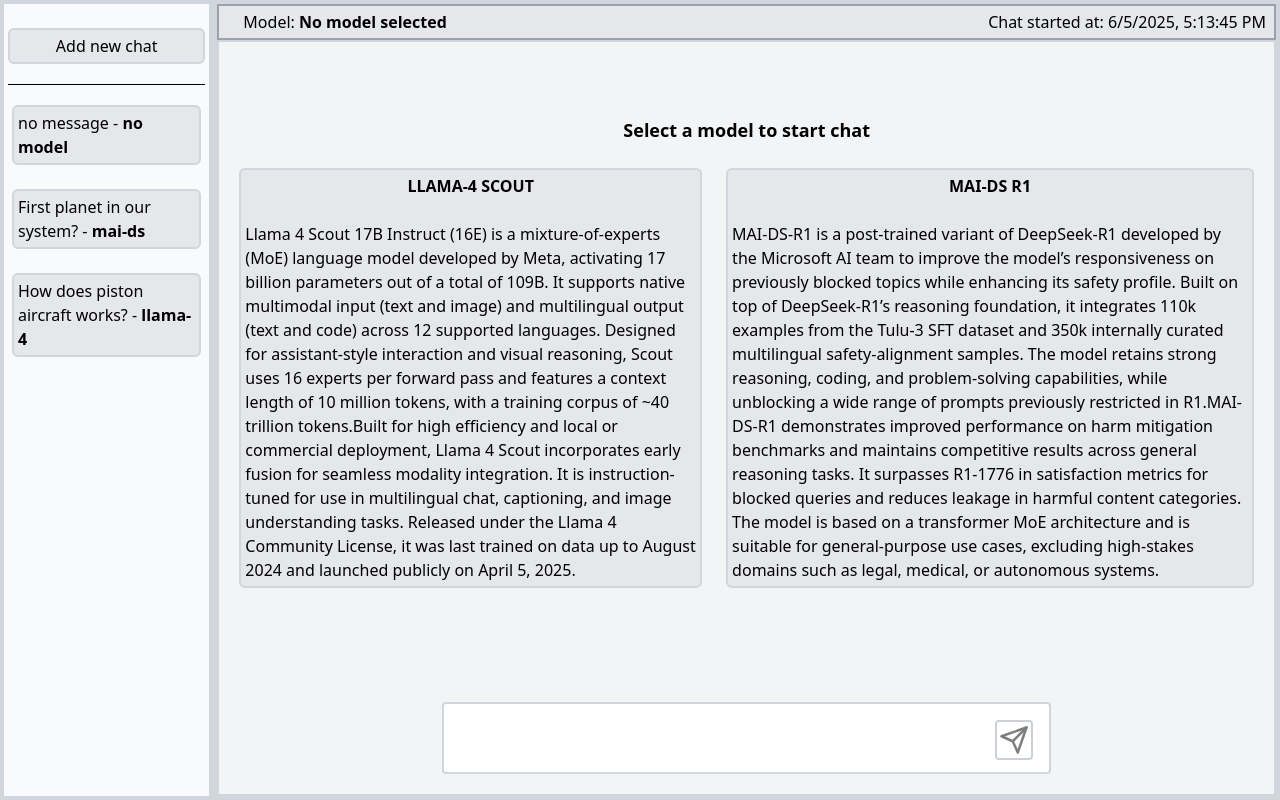
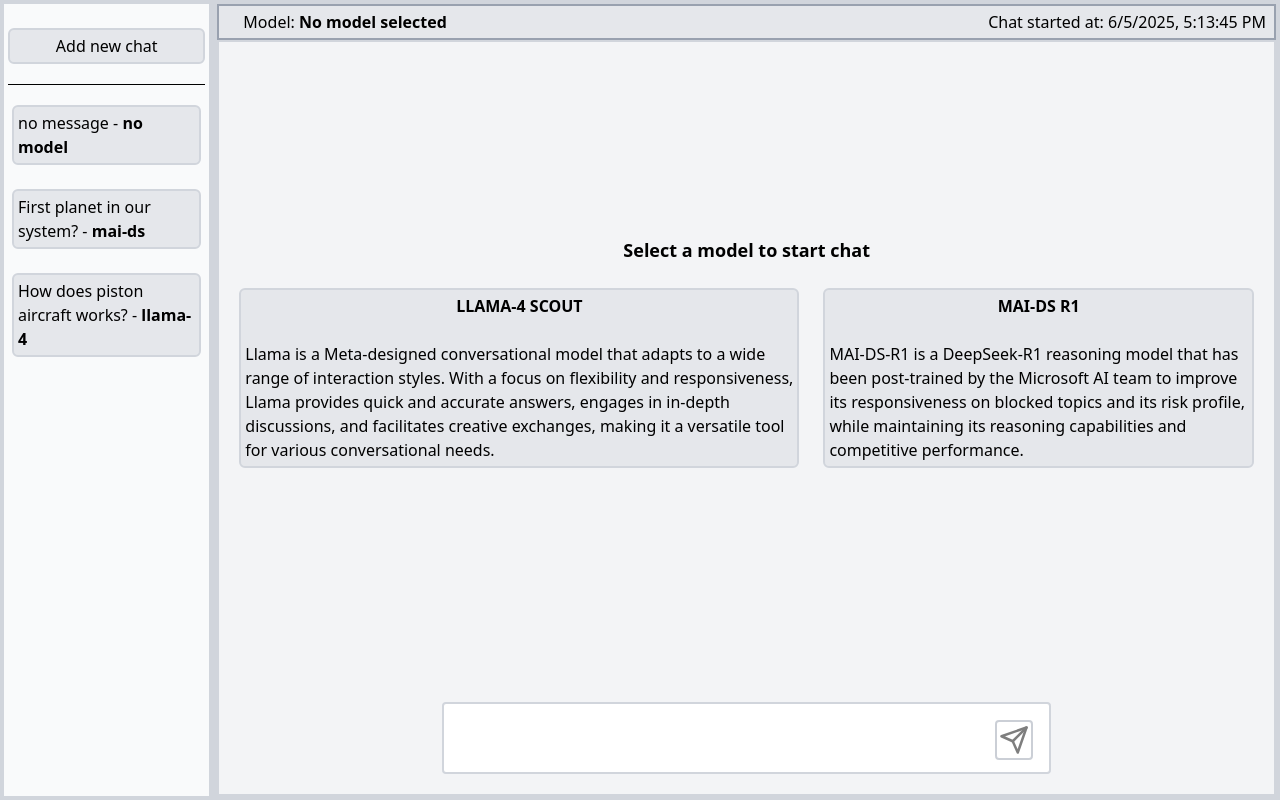
Before and after one commit to BMike903/LLM-front, a React (Vite) app: page / in a window 1280 px wide. Built offline with nearby package versions, Linux system fonts and the light colour scheme.

Commit message:
better descriptions

```diff
--- a/src/constants/models.ts
+++ b/src/constants/models.ts
@@ -5,14 +5,12 @@ export const models: ModelsList = {
     name: "LLAMA-4 SCOUT",
     APIName: "meta-llama/llama-4-scout:free",
     description:
-      "Llama 4 Scout 17B Instruct (16E) is a mixture-of-experts (MoE) language model developed by Meta, activating 17 billion parameters out of a total of 109B. It supports native multimodal input (text and image) and multilingual output (text and code) across 12 supported languages. Designed for assistant-style interaction and visual reasoning, Scout uses 16 experts per forward pass and features a context length of 10 million tokens, with a training corpus of ~40 trillion tokens." +
-      "Built for high efficiency and local or commercial deployment, Llama 4 Scout incorporates early fusion for seamless modality integration. It is instruction-tuned for use in multilingual chat, captioning, and image understanding tasks. Released under the Llama 4 Community License, it was last trained on data up to August 2024 and launched publicly on April 5, 2025.",
+      "Llama is a Meta-designed conversational model that adapts to a wide range of interaction styles. With a focus on flexibility and responsiveness, Llama provides quick and accurate answers, engages in in-depth discussions, and facilitates creative exchanges, making it a versatile tool for various conversational needs.",
   },
   "mai-ds": {
     name: "MAI-DS R1",
     APIName: "microsoft/mai-ds-r1:free",
     description:
-      "MAI-DS-R1 is a post-trained variant of DeepSeek-R1 developed by the Microsoft AI team to improve the model’s responsiveness on previously blocked topics while enhancing its safety profile. Built on top of DeepSeek-R1’s reasoning foundation, it integrates 110k examples from the Tulu-3 SFT dataset and 350k internally curated multilingual safety-alignment samples. The model retains strong reasoning, coding, and problem-solving capabilities, while unblocking a wide range of prompts previously restricted in R1." +
-      "MAI-DS-R1 demonstrates improved performance on harm mitigation benchmarks and maintains competitive results across general reasoning tasks. It surpasses R1-1776 in satisfaction metrics for blocked queries and reduces leakage in harmful content categories. The model is based on a transformer MoE architecture and is suitable for general-purpose use cases, excluding high-stakes domains such as legal, medical, or autonomous systems.",
+      "MAI-DS-R1 is a DeepSeek-R1 reasoning model that has been post-trained by the Microsoft AI team to improve its responsiveness on blocked topics and its risk profile, while maintaining its reasoning capabilities and competitive performance. ",
   },
 } as const;
```
